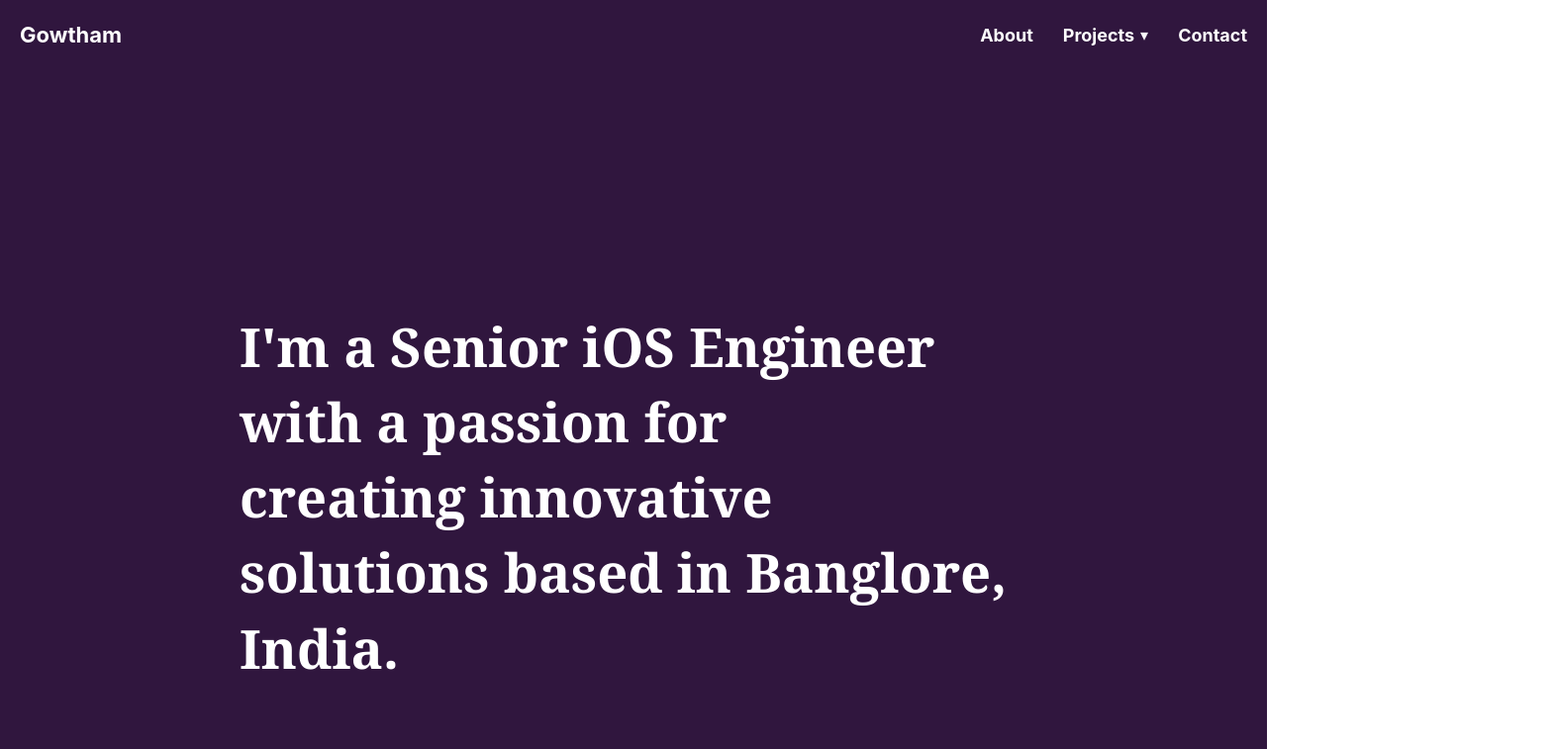
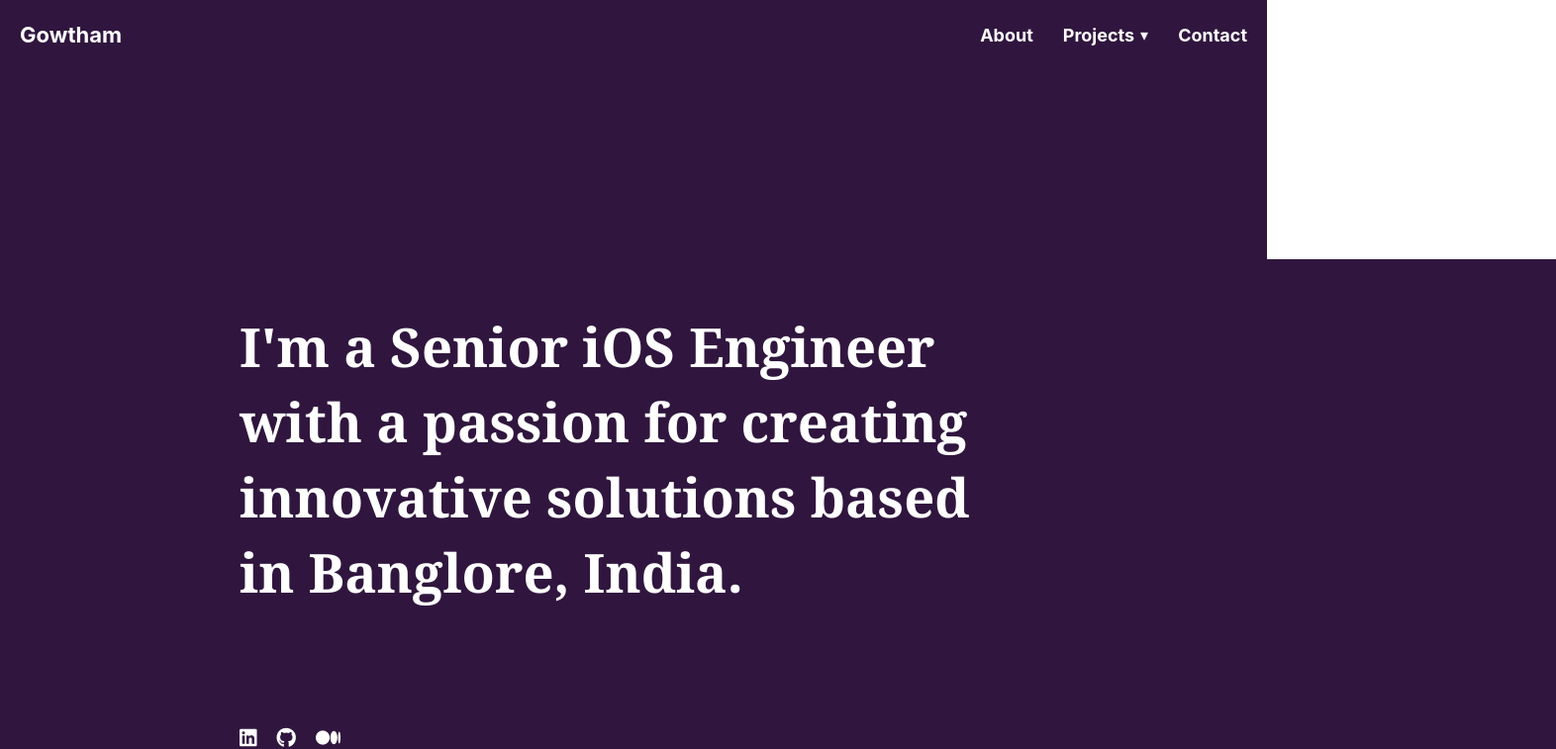
Before and after one commit to GowthamNamuru/personal_website, a React (Create React App) app in the folder personal_website/: page / in a window 1280 px wide. Shown: the top 757 px of the page at 99% size, 1572 px wide, since content can reach past the window. Built offline with nearby package versions, Linux system fonts and the light colour scheme.

Commit message:
refactore code

```diff
--- a/personal_website/src/Home/Description/Description.css
+++ b/personal_website/src/Home/Description/Description.css
@@ -1,3 +1,8 @@
+
+.description_content {
+    padding-right: 20%;
+    margin-right: 20%;
+}
 
 .description_content h1 {
     font-size: 3.4rem;
@@ -5,7 +10,7 @@
     margin: 0;
 }
 .social_icons {
-    margin-top: 20%;
+    margin-top: 15%;
 }
 
 .description_contentt h1 span {
--- a/personal_website/src/Home/Description/Description.js
+++ b/personal_website/src/Home/Description/Description.js
@@ -3,9 +3,10 @@ import './Description.css';
 
 function Description() {
     return (
+        <section>
             <div className="description_content">
                 <h1>
-                    I'm a Senior iOS Engineer with a passion for <br /> creating innovative solutions
+                    I'm a Senior iOS Engineer with a passion for creating innovative solutions
                     based in <span className="city">Banglore</span>, India.
                 </h1>
                 <div className="social_icons">
@@ -26,6 +27,7 @@ function Description() {
 
                 </div>
             </div>
+        </section>
     )
 }
 
--- a/personal_website/src/Home/Home.css
+++ b/personal_website/src/Home/Home.css
@@ -3,6 +3,7 @@
     display: flex;
     justify-content: justify;
     height: 60vh;
+    width: 100%;
     background-color: #30163e;
     padding: 50px 50px;
     color: white;
--- a/personal_website/src/Home/Home.js
+++ b/personal_website/src/Home/Home.js
@@ -4,8 +4,10 @@ import Description from "./Description/Description";
 
 function Home() {
     return (
-        <div className="home">
-            <Description />
+        <div className="home_container">
+            <div className="home">
+                <Description />
+            </div>
         </div>
     );
 }
```
